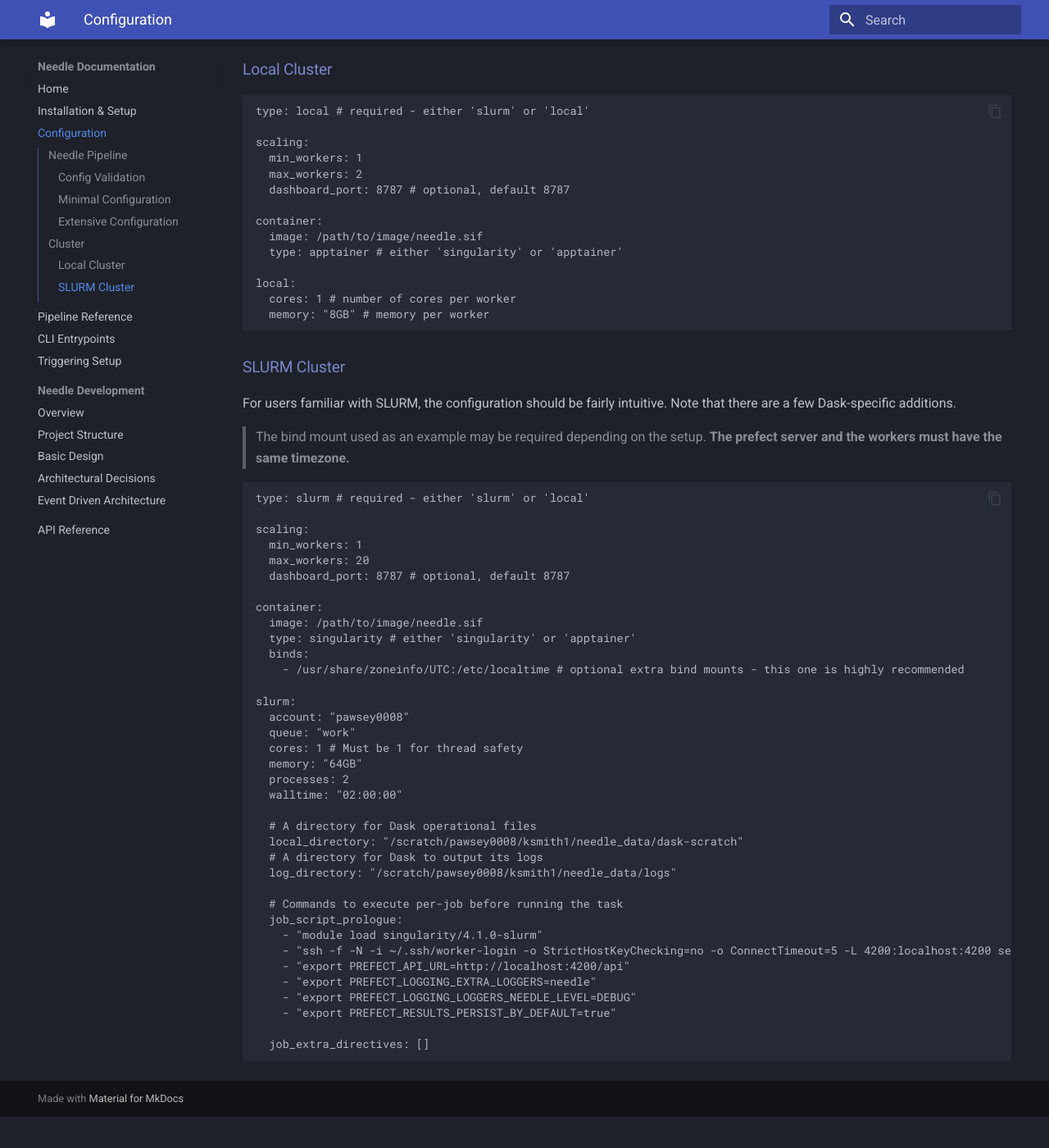
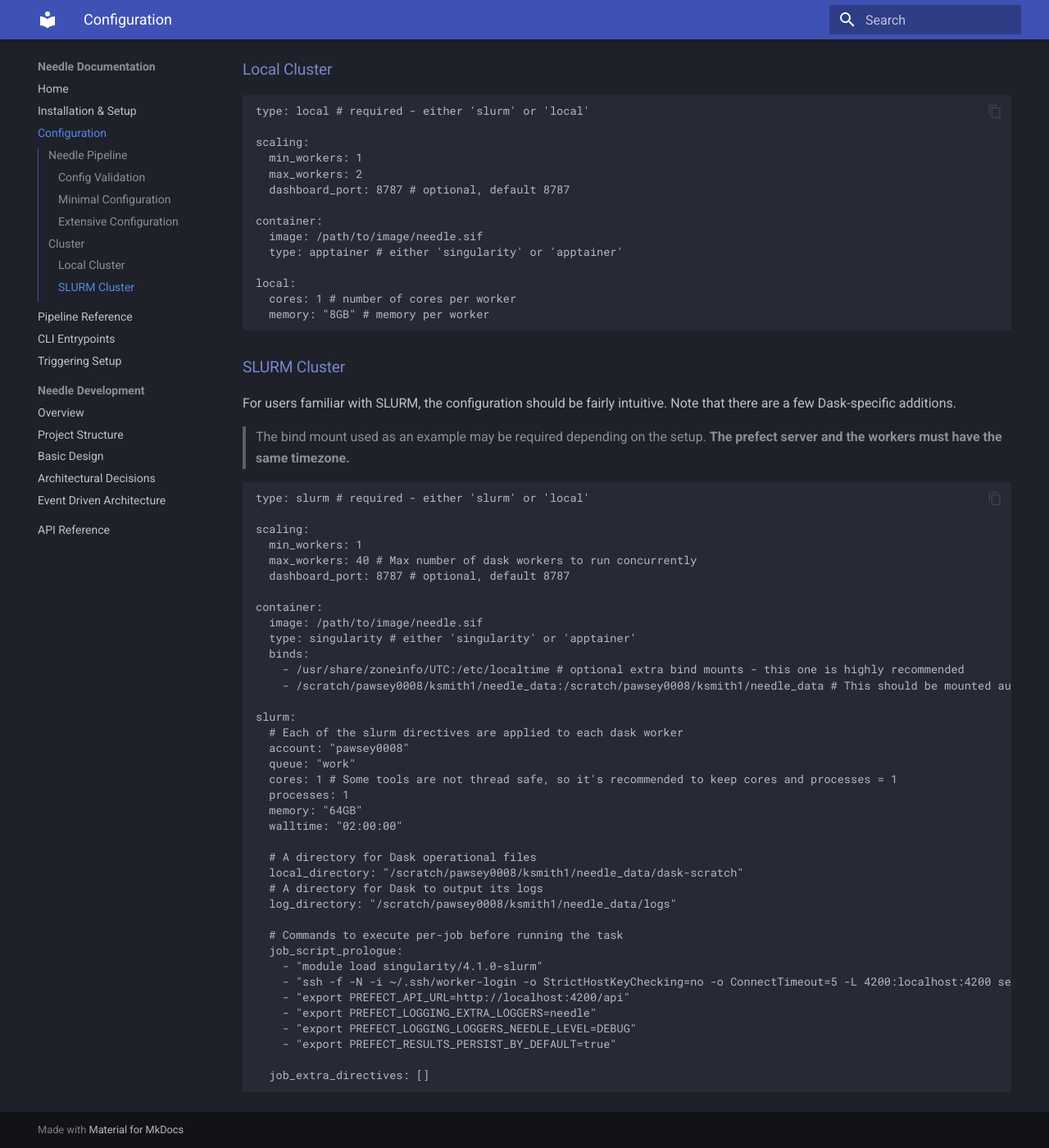
Before and after one commit to ADACS-Australia/RChhetri-2026A, an MkDocs documentation site: the page built from docs/configuration.md, in a window 1280 px wide and 1400 px high, scrolled down 3336 px. Shown: the whole window at 82% size. Built offline with MkDocs 1.6.1 and Material for MkDocs 9.7.7, drawn with Linux system fonts in a browser that asks for light colours; before the commit the page ends 4698 px from its top, so only the background shows below that.

Commit message:
config update docs

```diff
--- a/docs/configuration.md
+++ b/docs/configuration.md
@@ -186,7 +186,7 @@ type: slurm # required - either 'slurm' or 'local'
 
 scaling:
   min_workers: 1
-  max_workers: 20
+  max_workers: 40 # Max number of dask workers to run concurrently
   dashboard_port: 8787 # optional, default 8787
 
 container:
@@ -194,13 +194,15 @@ container:
   type: singularity # either 'singularity' or 'apptainer'
   binds:
     - /usr/share/zoneinfo/UTC:/etc/localtime # optional extra bind mounts - this one is highly recommended
+    - /scratch/pawsey0008/ksmith1/needle_data:/scratch/pawsey0008/ksmith1/needle_data # This should be mounted automatically but just in case
 
 slurm:
+  # Each of the slurm directives are applied to each dask worker
   account: "pawsey0008"
   queue: "work"
-  cores: 1 # Must be 1 for thread safety
+  cores: 1 # Some tools are not thread safe, so it's recommended to keep cores and processes = 1
+  processes: 1
   memory: "64GB"
-  processes: 2
   walltime: "02:00:00"
 
   # A directory for Dask operational files
```
